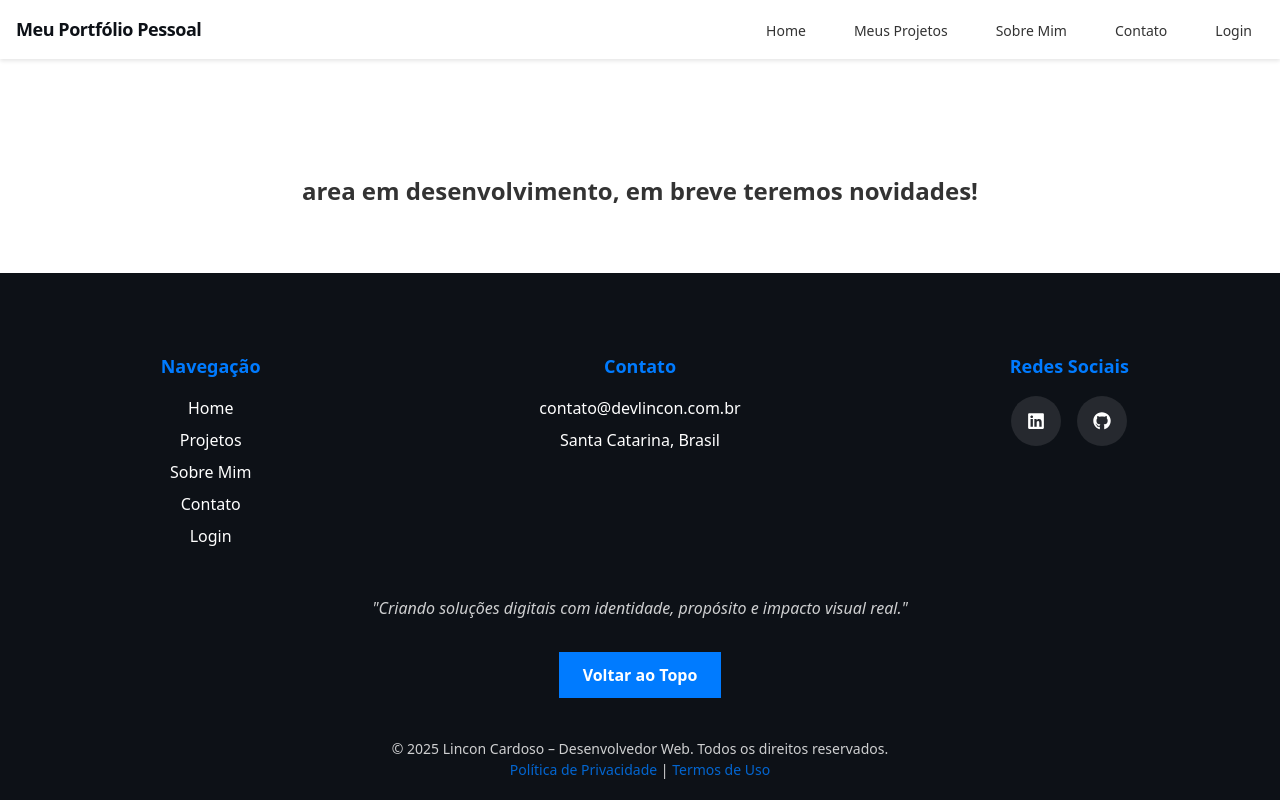
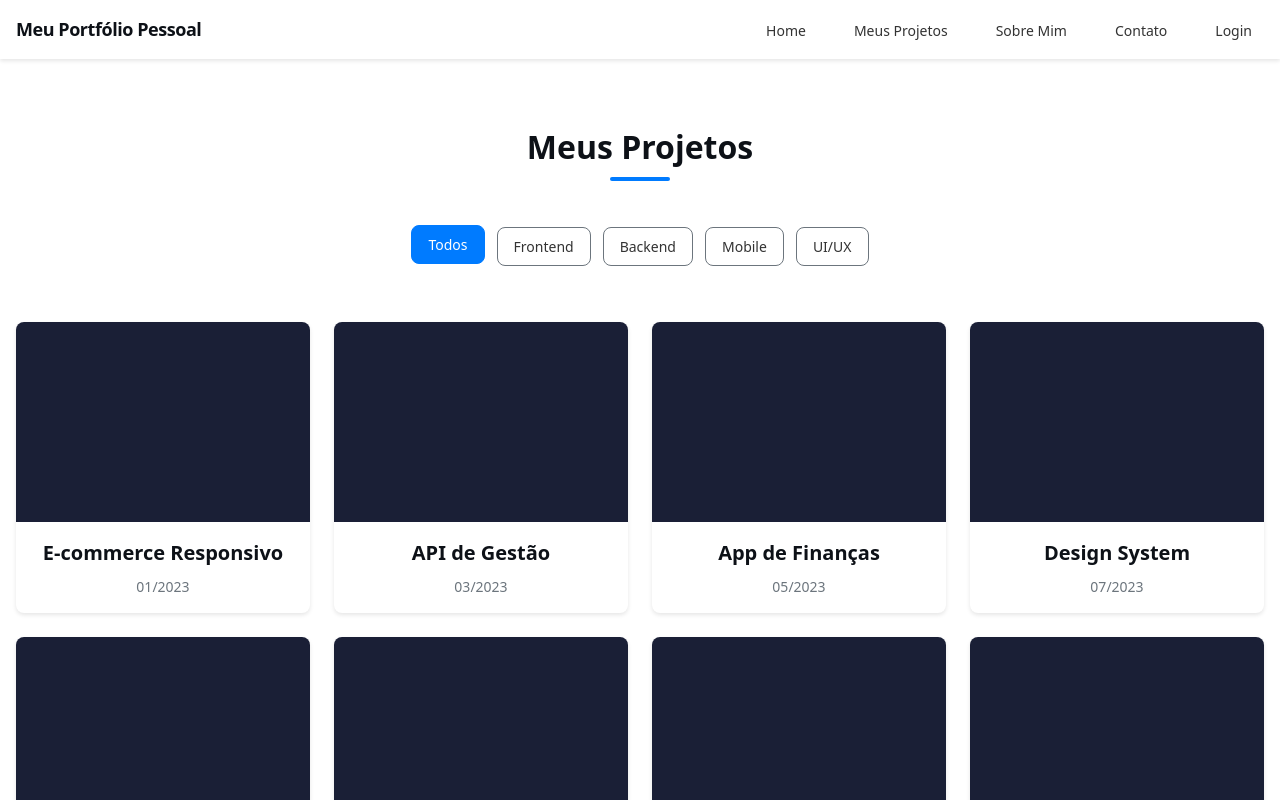
Before and after one commit to lincon-cardoso/meu-portifolio, a Next.js app: page /meuProjetos in a window 1280 px wide. Shown: the top 800 px of the page. Built offline with nearby package versions, Linux system fonts and the light colour scheme.

Commit message:
feat: adiciona dependência 'ci' e remove código comentado na página de projetos

```diff
--- a/package.json
+++ b/package.json
@@ -12,6 +12,7 @@
   "dependencies": {
     "@prisma/client": "^6.12.0",
     "argon2": "^0.43.1",
+    "ci": "^2.3.0",
     "critters": "^0.0.23",
     "crypto-js": "^4.2.0",
     "dompurify": "^3.2.6",
--- a/src/app/meuProjetos/page.tsx
+++ b/src/app/meuProjetos/page.tsx
@@ -36,7 +36,7 @@ export default function MeuProjetosPage() {
       <Cabecalho />
       <main className="fade-in">
         <section className="cards-de-projetos">
-          {/* <h2 className="projetos-title" id="projetos">
+          <h2 className="projetos-title" id="projetos">
             Meus Projetos
           </h2>
 
@@ -68,11 +68,9 @@ export default function MeuProjetosPage() {
                 <p className="card-description">{project.date}</p>
               </div>
             ))}
-          </div> */}
+          </div>
 
-          <h1 style={{ textAlign: "center", marginTop: "50px" }}>
-            area em desenvolvimento, em breve teremos novidades!
-          </h1>
+
 
         </section>
       </main>
```
Also changed, not shown: 1 other file (tests, documents, lock files or other folders).
